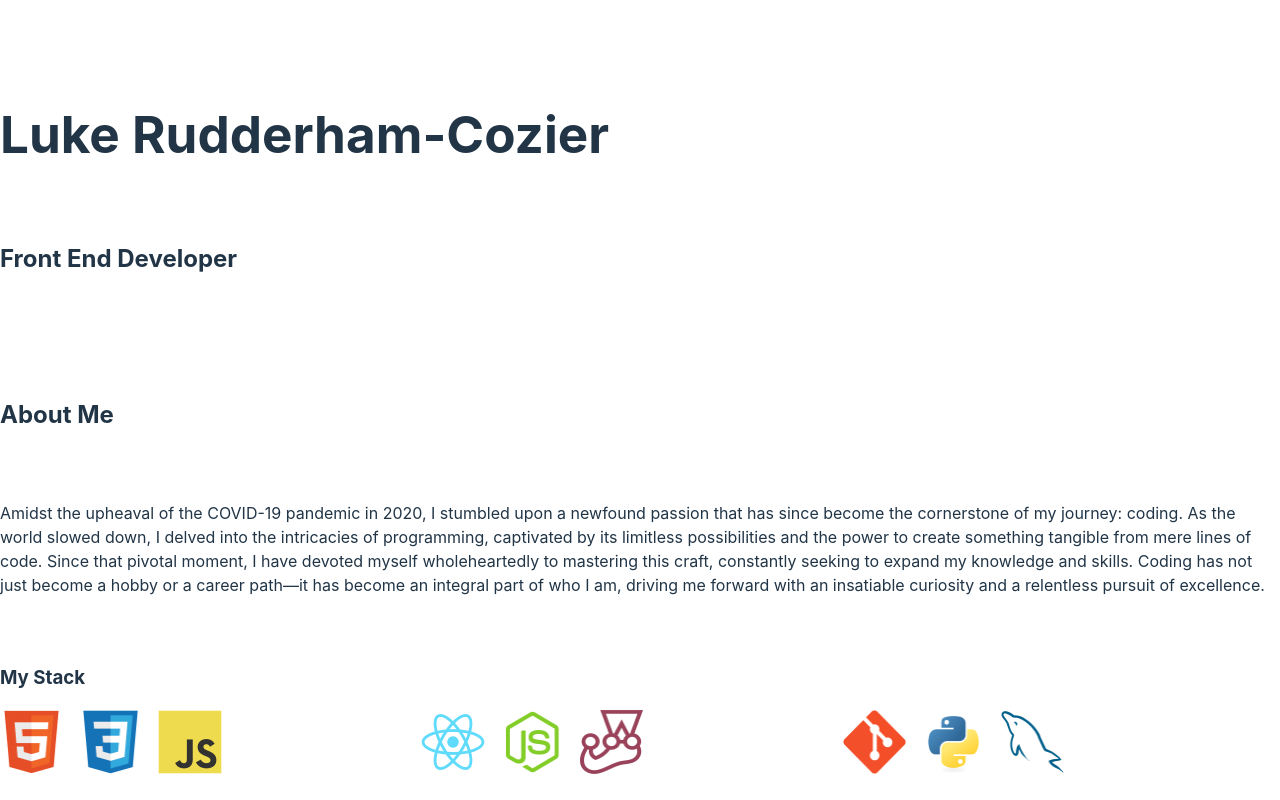
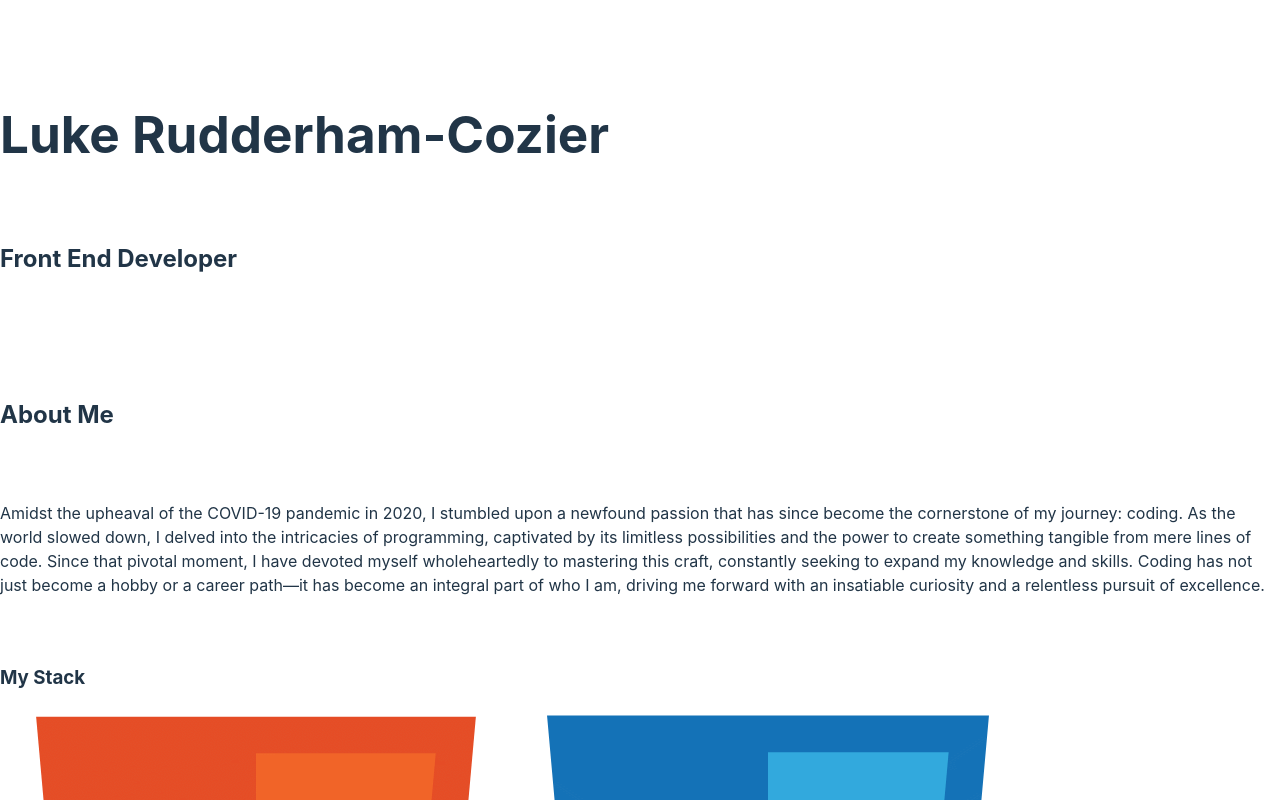
Before and after one commit to LRCozier/portfoliosite, a React (Vite) app in the folder LRCozierportfolio/: page / in a window 1280 px wide. Shown: the top 800 px of the page. Built offline with nearby package versions, Linux system fonts and the light colour scheme.

Commit message:
amended about.jsx to remove row divs for skills section

```diff
--- a/LRCozierportfolio/src/App.css
+++ b/LRCozierportfolio/src/App.css
@@ -14,6 +14,11 @@ body, html, #root {
     gap: 1rem;
     padding-top: 4rem;
     justify-content: center;
+}
+
+.section-title{
+  justify-content: center;
+  align-items: center;
 }
 
 .image-container {
--- a/LRCozierportfolio/src/pages/about.jsx
+++ b/LRCozierportfolio/src/pages/about.jsx
@@ -28,22 +28,16 @@ const About= () => {
                 </div>
                 <div id="skills">
                     <h3>My Stack</h3>
-                    <div className="image-container">
-                        <div className="image-container-row">
+                    <div className="skills-image-container">
                         <img src={HTML5} alt="HTML5"/>
                         <img src={CSS3} alt="CSS3"/>
                         <img src={JavaScript} alt="Javascript"/>
-                        </div>
-                        <div className="image-container-row">
                         <img src={Reactjs} alt="React" />
                         <img src={Nodejs} alt="Node.js" />
                         <img src={Jest} alt="Jest" />
-                        </div>
-                        <div className="image-container-row">
                         <img src={Git} alt="Git" />
                         <img src={Python} alt="Python" />
                         <img src={MySQL} alt="MySQL" />
-                        </div>
                     </div>
                 </div>
             </section>
```
